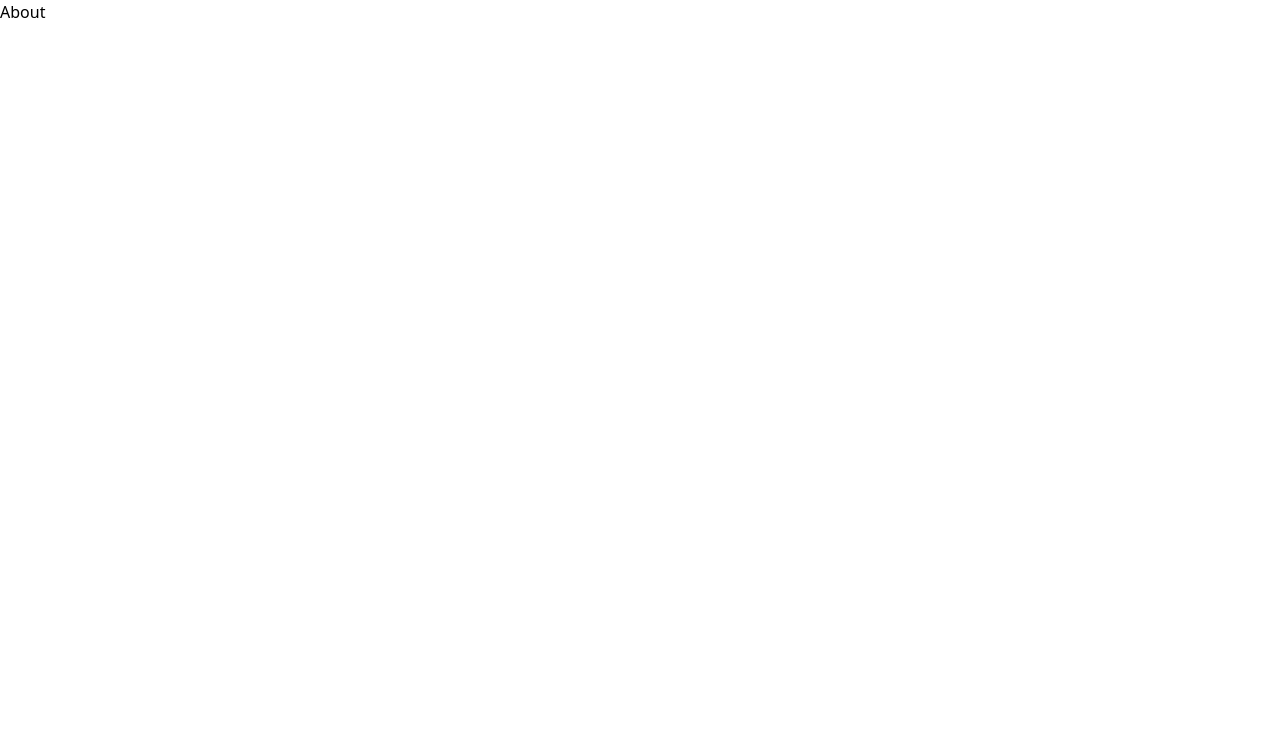
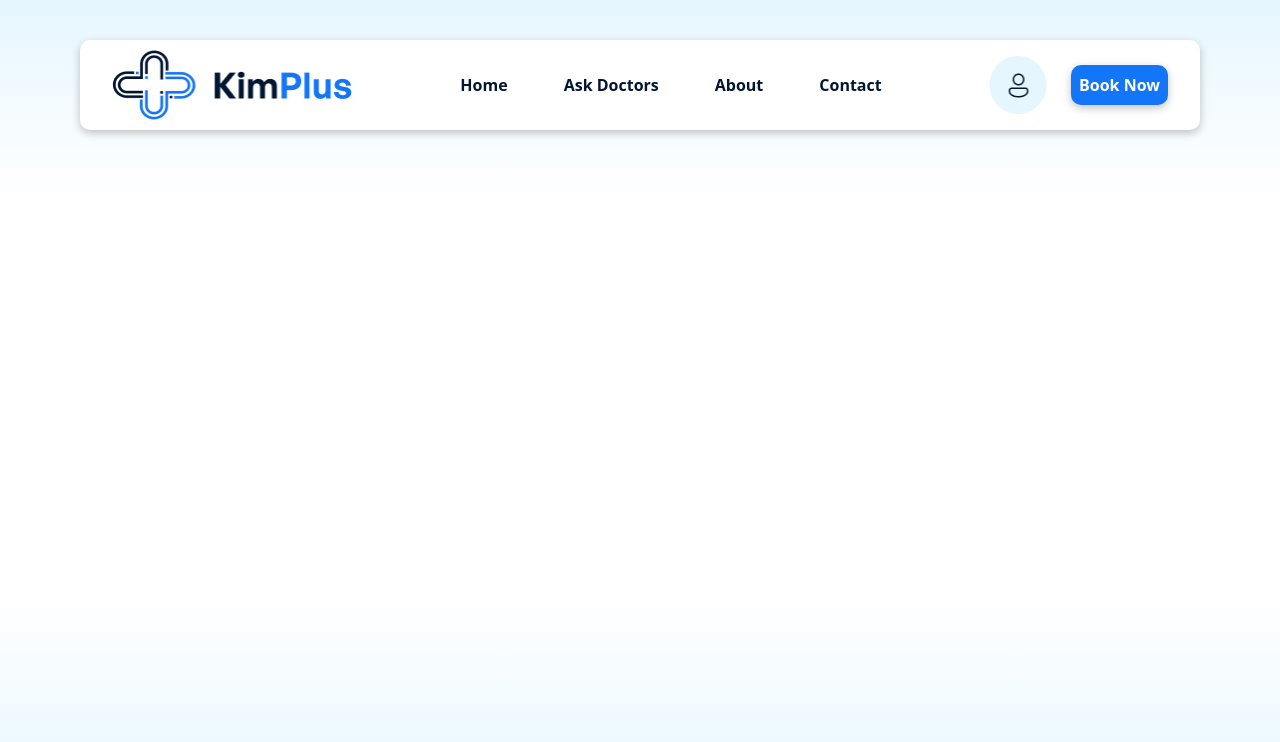
Before and after one commit to FakhrizalN/SIKonsultasiKesehatan, a Vue app in the folder tugbes/: page /about in a window 1280 px wide. Shown: the top 742 px of the page. Built offline with nearby package versions, Linux system fonts and the light colour scheme.

Commit message:
Membuat navbar dan gradasi disetiap page

```diff
--- a/tugbes/src/components/Navbar.vue
+++ b/tugbes/src/components/Navbar.vue
@@ -7,8 +7,14 @@
       <li v-for="item in navItems" :key="item.name">
         <router-link
           :to="item.path"
-          class="nav-link"
-          :style="isHovered(item.name) ? { backgroundColor: theme.colors['White']['100'] } : { color: theme.colors['Main']['Dark Blue Design'] }"
+          :class="isActive(item.path) ? 'active-link' : 'nav-link'"
+          :style="{
+            backgroundColor: isActive(item.path) ? theme.colors['White']['50'] : (isHovered(item.name) ? theme.colors['White']['100'] : 'transparent'),
+            color: isActive(item.path) ? theme.colors['Main']['Dark Blue Design'] : theme.colors['Main']['Dark Blue Design'],
+            fontWeight: isActive(item.path) ? 700 : 600,
+            pointerEvents: isActive(item.path) ? 'none' : 'auto',
+            cursor: isActive(item.path) ? 'default' : 'pointer',
+          }"
           @mouseover="hoveredItem = item.name"
           @mouseleave="hoveredItem = null"
         >
@@ -33,7 +39,7 @@
 </template>
 
 <script>
-import theme from '../theme'; // Adjust the path as needed
+import theme from '../theme';
 
 export default {
   name: 'NavbarComp',
@@ -64,6 +70,9 @@ export default {
     isHovered(itemName) {
       return this.hoveredItem === itemName;
     },
+    isActive(route) {
+      return this.$route.path === route;
+    },
   },
 };
 </script>
@@ -82,7 +91,7 @@ export default {
   margin-left: 80px;
   margin-right: 80px;
   margin-bottom: 96px;
-  padding: 0 32px; /* 8 * 4 */
+  padding: 0 32px;
   box-shadow: 0px 3px 8px 0px #0000003D;
   z-index: 2;
 }
@@ -94,22 +103,30 @@ export default {
 
 .nav-links {
   display: flex;
-  gap: 40px; /* gap-10 */
+  gap: 40px;
 }
 
 .nav-link {
-  padding: 8px; /* p-2 */
+  padding: 8px;
   border-radius: 10px;
-  font-size: 1rem; /* text-base */
-  font-weight: 600; /* font-semibold */
+  font-size: 1rem;
+  font-weight: 600;
   line-height: normal;
   transition: background-color 0.3s, color 0.3s;
+  align-items: center;
+}
+
+.active-link {
+  font-weight: 700;
+  pointer-events: none;
+  cursor: default;
+  padding: 8px;
 }
 
 .user-section {
   display: flex;
   align-items: center;
-  gap: 24px; /* gap-6 */
+  gap: 24px;
 }
 
 .user-icon {
@@ -118,10 +135,10 @@ export default {
 }
 
 .book-now-button {
-  padding: 8px; /* p-2 */
+  padding: 8px;
   border-radius: 10px;
-  font-size: 1rem; /* text-base */
-  font-weight: 600; /* font-semibold */
+  font-size: 1rem;
+  font-weight: 600;
   transition: background-color 0.3s, color 0.3s, box-shadow 0.3s;
 }
 </style>
--- a/tugbes/src/views/About.vue
+++ b/tugbes/src/views/About.vue
@@ -1,15 +1,37 @@
 <template>
-    <div>
-      <h1>About</h1>
+    <div class="about-page gradient-background">
+      <Navbar />
     </div>
   </template>
 
   <script>
+  import Navbar from '@/components/Navbar.vue';
   export default {
     name: 'AboutPage',
+    components: {
+        Navbar,
+    }
   };
   </script>
 
-  <style scoped>
-  /* Tambahkan styling di sini */
-  </style>
+<style scoped>
+  .about-page {
+    position: relative;
+    overflow: hidden;
+    min-height: 100vh;
+
+  }
+
+  .gradient-background {
+    background: linear-gradient(
+    180deg,
+    rgb(230, 246, 254) 0%,
+    rgb(255, 255, 255) 25%,
+    rgb(255, 255, 255) 75%,
+    rgb(230, 246, 254) 100%
+    );
+    background-color: rgba(255, 255, 255, 1.0);
+    display: flex;
+    flex-direction: column;
+  }
+</style>
--- a/tugbes/src/views/AskDoctors.vue
+++ b/tugbes/src/views/AskDoctors.vue
@@ -1,15 +1,37 @@
 <template>
-    <div>
-      <h1>AskDoctors</h1>
+    <div class="askdoctors-page gradient-background">
+      <Navbar />
     </div>
-  </template>
+</template>
 
-  <script>
+<script>
+  import Navbar from '@/components/Navbar.vue';
   export default {
     name: 'AskDoctorsPPage',
+    components: {
+        Navbar,
+    }
   };
-  </script>
+</script>
 
-  <style scoped>
-  /* Tambahkan styling di sini */
-  </style>
+<style scoped>
+  .askdoctors-page {
+    position: relative;
+    overflow: hidden;
+    min-height: 100vh;
+
+  }
+
+  .gradient-background {
+    background: linear-gradient(
+    180deg,
+    rgb(230, 246, 254) 0%,
+    rgb(255, 255, 255) 25%,
+    rgb(255, 255, 255) 75%,
+    rgb(230, 246, 254) 100%
+    );
+    background-color: rgba(255, 255, 255, 1.0);
+    display: flex;
+    flex-direction: column;
+  }
+</style>
--- a/tugbes/src/views/Contact.vue
+++ b/tugbes/src/views/Contact.vue
@@ -1,15 +1,38 @@
 <template>
-    <div>
-      <h1>Contact</h1>
+    <div class="contact-page gradient-background">
+      <Navbar />
     </div>
   </template>
 
   <script>
+  import Navbar from '@/components/Navbar.vue';
   export default {
     name: 'ContactPage',
+    components: {
+        Navbar,
+    }
   };
   </script>
 
-  <style scoped>
-  /* Tambahkan styling di sini */
-  </style>
+<style scoped>
+  .contact-page {
+    position: relative;
+    overflow: hidden;
+    min-height: 100vh;
+
+  }
+
+  .gradient-background {
+    background: linear-gradient(
+    180deg,
+    rgb(230, 246, 254) 0%,
+    rgb(255, 255, 255) 25%,
+    rgb(255, 255, 255) 75%,
+    rgb(230, 246, 254) 100%
+    );
+    background-color: rgba(255, 255, 255, 1.0);
+    display: flex;
+    flex-direction: column;
+  }
+
+</style>
--- a/tugbes/src/views/Home.vue
+++ b/tugbes/src/views/Home.vue
@@ -211,7 +211,7 @@ export default {
     position: absolute;
     width: 460px;
     left: 80px;
-    top: 400px;
+    top: 390px;
     z-index: 1;
 }
 
@@ -298,16 +298,16 @@ export default {
     z-index: 2;
     display: flex;
     flex-direction: row;
-    overflow-x: hidden; /* Prevents scrollbar */
-    overflow-y: hidden; /* Hides vertical scrollbar if needed */
+    overflow-x: hidden;
+    overflow-y: hidden;
     user-select: none;
     cursor: grab;
 }
 .slide-container::-webkit-scrollbar {
-    display: none; /* For Chrome, Safari, and Opera */
+    display: none;
 }
 .slide-container:active {
-    cursor: grabbing; /* Change cursor to grabbing when mouse is down */
+    cursor: grabbing;
 }
 
 .container2 {
```
